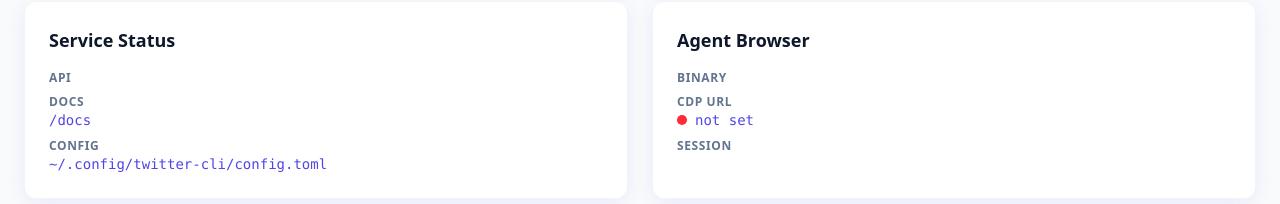
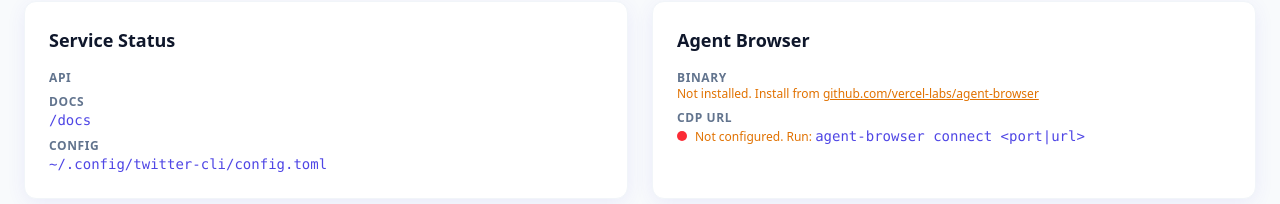
Before and after one commit to Xiechengqi/twitter-cli, a Next.js app in the folder frontend/: page / in a window 1280 px wide. Shown: the part 272-476 px from the top of the page. Built offline with nearby package versions, Linux system fonts and the light colour scheme; no server answers.

Commit message:
Home page: show CDP as ip:port, add binary/CDP empty hints

```diff
--- a/frontend/src/app/page.tsx
+++ b/frontend/src/app/page.tsx
@@ -12,6 +12,15 @@
 import { t } from '@/lib/i18n';
 import * as api from '@/lib/api';
 import type { AppConfig, ExecutionRecord } from '@/lib/types';
+
+function extractCdpHost(url: string): string {
+  try {
+    const u = new URL(url.replace(/^ws:/, 'http:').replace(/^wss:/, 'https:'));
+    return `${u.hostname}:${u.port}`;
+  } catch {
+    return url;
+  }
+}
 
 export default function HomePage() {
   const { lang } = useLang();
@@ -80,15 +89,25 @@
           <Card>
             <h2 className="text-lg font-bold text-slate-900 mb-4">{tr.agent_browser}</h2>
             <dl className="space-y-3">
-              <div><dt>{tr.dt_binary}</dt><dd><code>{config?.agent_browser.binary}</code></dd></div>
+              <div>
+                <dt>{tr.dt_binary}</dt>
+                <dd>
+                  {config?.agent_browser.binary
+                    ? <code>{config.agent_browser.binary}</code>
+                    : <span className="text-amber-600 text-xs">{tr.binary_not_set} <a href="https://github.com/vercel-labs/agent-browser" target="_blank" rel="noopener noreferrer" className="underline hover:text-amber-700">github.com/vercel-labs/agent-browser</a></span>
+                  }
+                </dd>
+              </div>
               <div>
                 <dt>{tr.dt_cdp_url}</dt>
                 <dd>
                   <StatusDot ok={!!config?.agent_browser.cdp_url} />
-                  <code>{config?.agent_browser.cdp_url || tr.not_set}</code>
+                  {config?.agent_browser.cdp_url
+                    ? <code>{extractCdpHost(config.agent_browser.cdp_url)}</code>
+                    : <span className="text-amber-600 text-xs">{tr.cdp_not_set} <code>agent-browser connect &lt;port|url&gt;</code></span>
+                  }
                 </dd>
               </div>
-              <div><dt>{tr.dt_session}</dt><dd><code>{config?.agent_browser.session_name}</code></dd></div>
             </dl>
           </Card>
 
--- a/frontend/src/lib/i18n.ts
+++ b/frontend/src/lib/i18n.ts
@@ -18,7 +18,8 @@
       action_mcp: 'Review MCP tools and auth model',
       action_settings: 'Adjust server, agent-browser, and auth settings',
       vnc_preview: 'Embedded preview from ', vnc_not_configured: 'VNC is not configured or embedding is disabled.',
-      dt_api: 'API', dt_docs: 'Docs', dt_config: 'Config', dt_binary: 'Binary', dt_cdp_url: 'CDP URL', dt_session: 'Session',
+      dt_api: 'API', dt_docs: 'Docs', dt_config: 'Config', dt_binary: 'Binary', dt_cdp_url: 'CDP URL',
+      binary_not_set: 'Not installed. Install from', cdp_not_set: 'Not configured. Run:',
     },
     zh: {
       title: '控制台', tagline: '基于 ', tagline_suffix: ' 的本地 Twitter 自动化控制面板。',
@@ -28,7 +29,8 @@
       action_mcp: '查看 MCP 工具和认证模型',
       action_settings: '调整服务器、agent-browser 和认证设置',
       vnc_preview: '嵌入预览来自 ', vnc_not_configured: 'VNC 未配置或嵌入已禁用。',
-      dt_api: 'API', dt_docs: '文档', dt_config: '配置', dt_binary: '可执行文件', dt_cdp_url: 'CDP URL', dt_session: '会话',
+      dt_api: 'API', dt_docs: '文档', dt_config: '配置', dt_binary: '可执行文件', dt_cdp_url: 'CDP URL',
+      binary_not_set: '未安装，从以下地址安装', cdp_not_set: '未配置，请执行：',
     },
   },
   login: {
```
